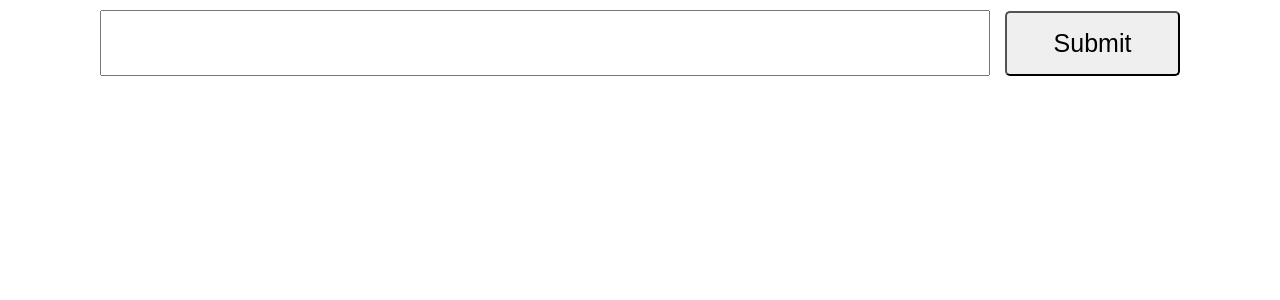
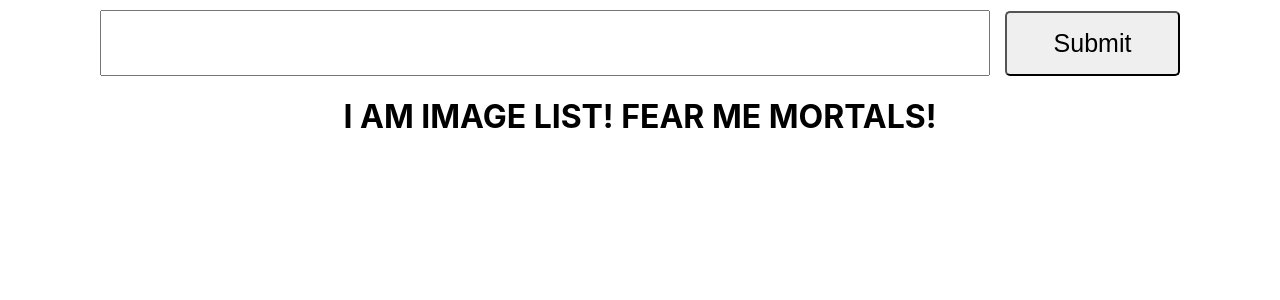
Before and after one commit to pnolan89/gif-sorter, a React (Create React App) app: page / in a window 1280 px wide. Shown: the top 300 px of the page. Built offline with nearby package versions, Linux system fonts and the light colour scheme.

Commit message:
add image-list component

```diff
--- a/src/App.js
+++ b/src/App.js
@@ -2,6 +2,7 @@ import React, { Component } from 'react';
 import './App.css';
 import axios from 'axios';
 import MainInput from './main-input/main-input';
+import ImageList from './image-list/image-list';
 
 class App extends Component {
   constructor() {
@@ -29,9 +30,8 @@ class App extends Component {
   render() {
     return (
       <div className="App">
-        <form id="main-input">
           <MainInput handleMainInputSubmit={this.handleMainInputSubmit}/>
-        </form>
+          <ImageList />
       </div>
     );
   }
--- /dev/null
+++ b/src/image-list/image-list.jsx
@@ -0,0 +1,18 @@
+import React, { Component } from "react";
+import './image-list.css';
+
+class ImageList extends Component {
+  constructor(props) {
+    super(props);
+  }
+
+
+
+  render() {
+    return (
+      <h1>I AM IMAGE LIST! FEAR ME MORTALS!</h1>
+    );
+  }
+}
+
+export default ImageList;
```
Also changed, not shown: src/image-list/image-list.css (added).
